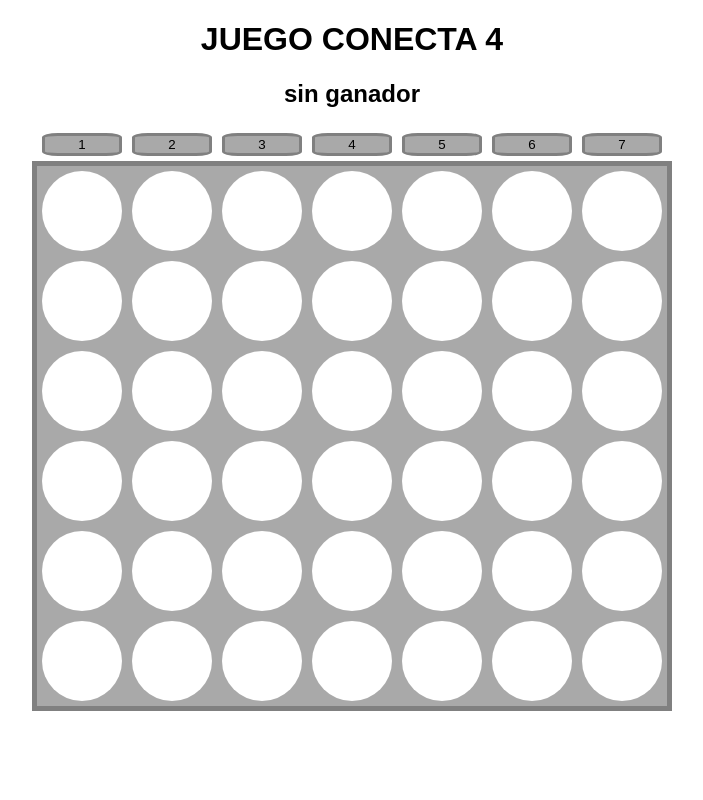
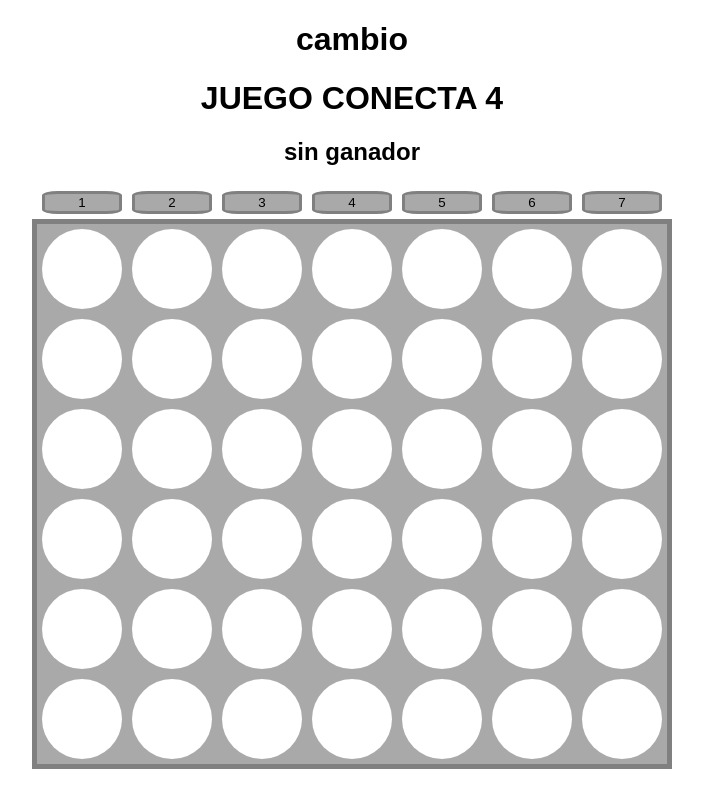
Before and after one commit to AaronCarrascou/conecta4, an Angular app: page / in a window 1280 px wide. Shown: the whole page, without its empty margins (288-991 px from the left). Built offline with nearby package versions, Linux system fonts and the light colour scheme.

Commit message:
commit prueba

```diff
--- a/src/app/app.component.html
+++ b/src/app/app.component.html
@@ -8,6 +8,7 @@
   <link rel="stylesheet" href="app.component.css">
 </head>
 <body>
+  <h1>cambio</h1>
   <h1>JUEGO CONECTA 4</h1>
   <h2 id="ganador"> {{ganador}}</h2>
 
```
